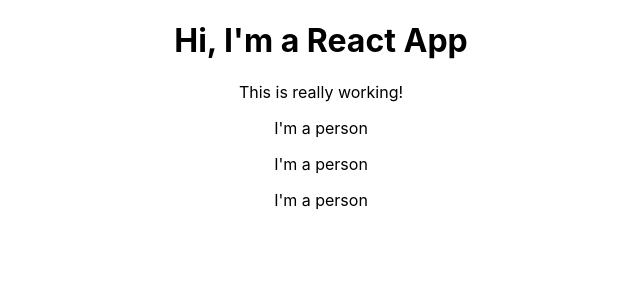
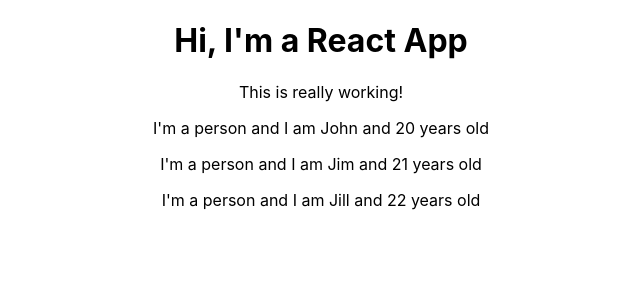
Before and after one commit to rb150/anothereact, a React (Create React App) app: page / in a window 1280 px wide. Shown: the top 300 px of the page, without its empty margins (319-959 px from the left). Built offline with nearby package versions, Linux system fonts and the light colour scheme.

Commit message:
actual dyamic

```diff
--- a/src/Person/Person.js
+++ b/src/Person/Person.js
@@ -6,7 +6,9 @@
 
 
 const person = (props) => { //react uses props object to access attributes
-    return <p>I'm a person</p>
+    //must use the name of the attributes (in the file that imports this file
+    //all attributes are under the props object
+    return <p>I'm a person and I am {props.name} and {props.age} years old</p>
 }
 
 export default person; //export function as default of the file in person constant which holds
```
